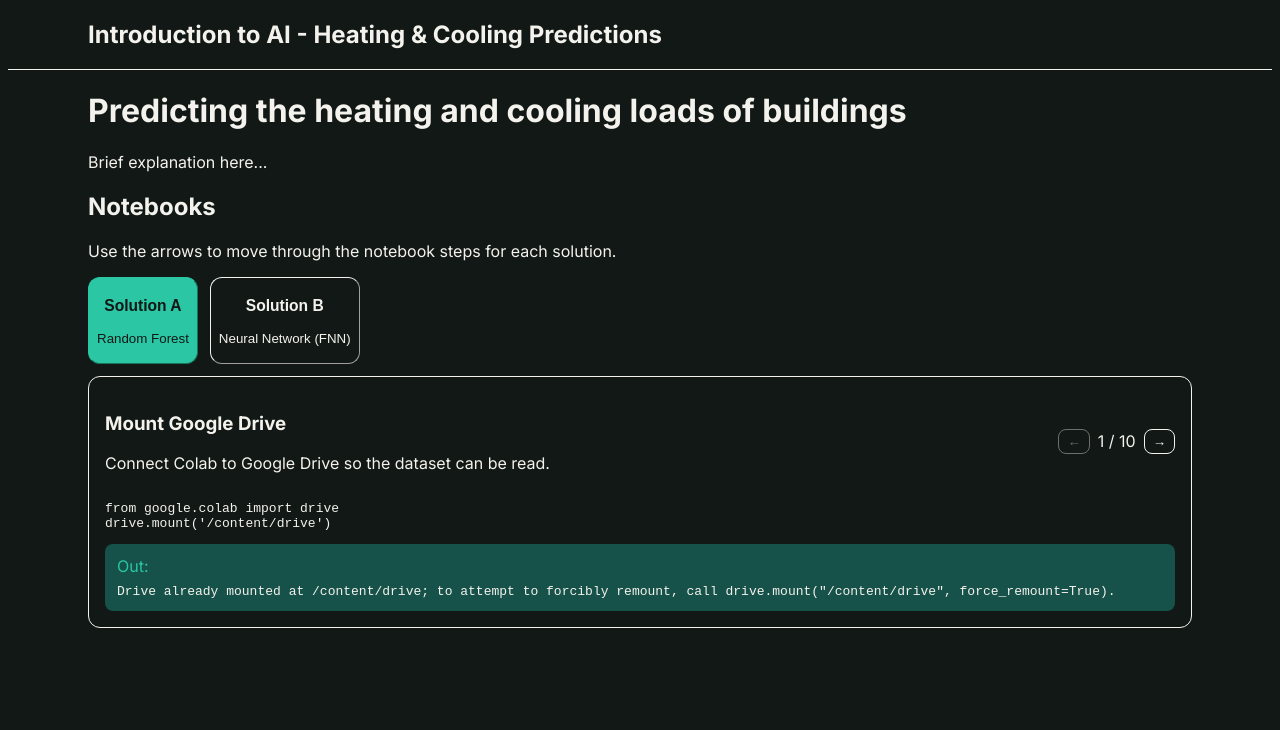
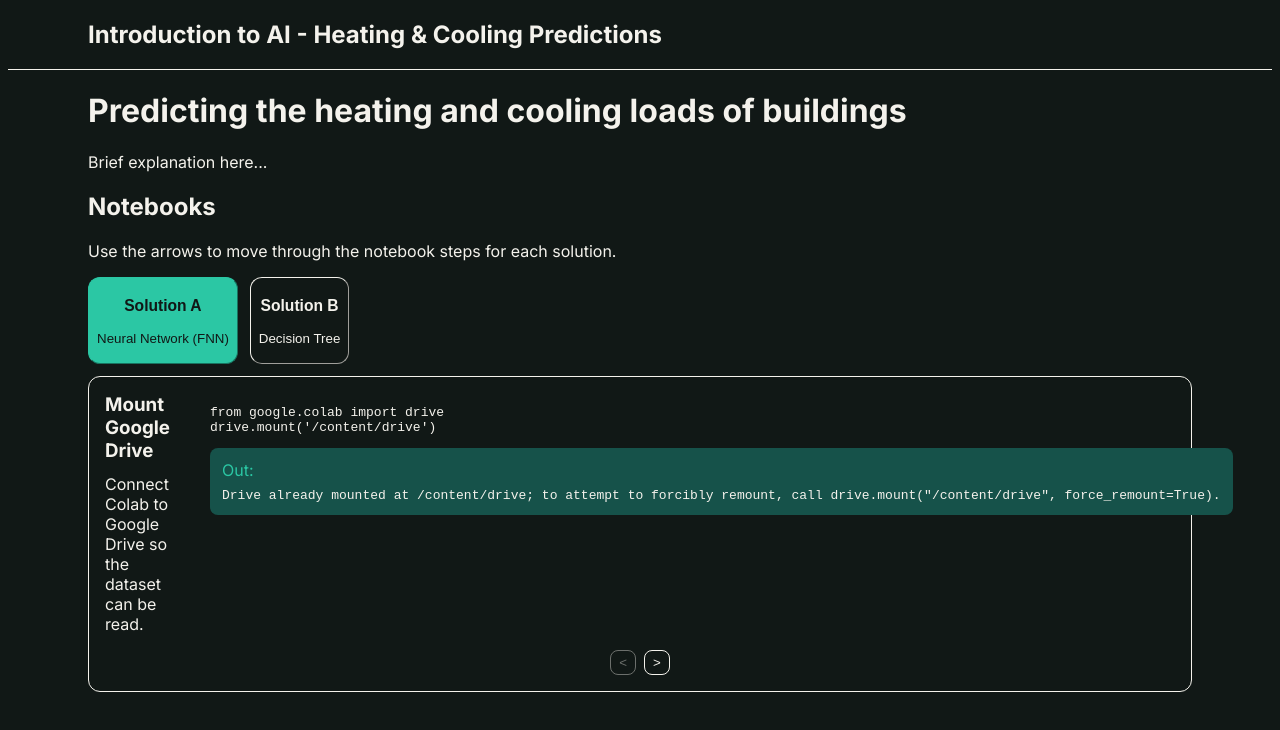
Before and after one commit to finngrandell/introduction-to-ai-interface, a React (Vite) app: page / in a window 1280 px wide. Shown: the top 730 px of the page. Built offline with nearby package versions, Linux system fonts and the light colour scheme.

Commit message:
changed solutionWindow layout, swapped titles

```diff
--- a/src/App.jsx
+++ b/src/App.jsx
@@ -24,8 +24,8 @@ export default function App() {
 
             <div>
               <div className="flex gap-3 items-left">
-                <SolutionSelector title="Solution A" subtitle="Random Forest" isSelected={solutionSelected == 'a'} onClick={() => setSolutionSelected('a')}/>
-                <SolutionSelector title="Solution B" subtitle="Neural Network (FNN)" isSelected={solutionSelected == 'b'} onClick={() => setSolutionSelected('b')}/>
+                <SolutionSelector title="Solution A" subtitle="Neural Network (FNN)" isSelected={solutionSelected == 'a'} onClick={() => setSolutionSelected('a')}/>
+                <SolutionSelector title="Solution B" subtitle="Decision Tree" isSelected={solutionSelected == 'b'} onClick={() => setSolutionSelected('b')}/>
               </div>
             </div>
 
--- a/src/components/SolutionWindow.jsx
+++ b/src/components/SolutionWindow.jsx
@@ -19,18 +19,15 @@ function SolutionWindow({solution}){
     const step = steps[stepIndex];
 
     return (
-        <div className="mt-3 border border-solid border-white rounded-[12px] p-4">
-            <div className="flex justify-between items-center gap-3">
+        <div className="mt-3 border border-solid border-white rounded-[12px] p-4 ">
+            <div className="flex gap-10 w-full">
+                <div className="flex flex-4 justify-between items-top gap-3">
                     <div>
-                    <h3>{step.title}</h3>
-                    <p>{step.subtitle}</p>
-                </div>
-                <div className="flex items-center gap-2 shrink-0">
-                    <button className="px-2 py-1 bg-ink text-white border border-solid border-white rounded-[8px] disabled:opacity-40" aria-label="Previous step" disabled={stepIndex === 0} onClick={() => setStepIndex(stepIndex - 1)}>←</button>
-                    <span>{stepIndex + 1} / {steps.length}</span>
-                    <button className="px-2 py-1 bg-ink text-white border border-solid border-white rounded-[8px] disabled:opacity-40" aria-label="Next step" disabled={stepIndex === steps.length - 1} onClick={() => setStepIndex(stepIndex + 1)}>→</button>
+                        <h3 className="m-0">{step.title}</h3>
+                        <p className="m-0 mt-3">{step.subtitle}</p>
                     </div>
                 </div>
+                <div className="flex-6 w-full">
                     <pre className="mt-3 overflow-x-auto"><code>{step.code}</code></pre>
                     {step.outputs.length > 0 && (
                         <div className="mt-3 bg-deep-teal rounded-[8px] p-3">
@@ -43,6 +40,12 @@ function SolutionWindow({solution}){
                         </div>
                     )}
                 </div>
+            </div>
+            <div className="w-full flex justify-center gap-2 shrink-0 mt-4">
+                <button className="px-2 py-1 bg-ink text-white border border-solid border-white rounded-[8px] disabled:opacity-40" aria-label="Previous step" disabled={stepIndex === 0} onClick={() => setStepIndex(stepIndex - 1)}>{"<"}</button>
+                <button className="px-2 py-1 bg-ink text-white border border-solid border-white rounded-[8px] disabled:opacity-40" aria-label="Next step" disabled={stepIndex === steps.length - 1} onClick={() => setStepIndex(stepIndex + 1)}>{">"}</button>
+            </div>
+        </div>
     );
 }
 
```
Lines whose indentation alone changed are shown as unchanged.
